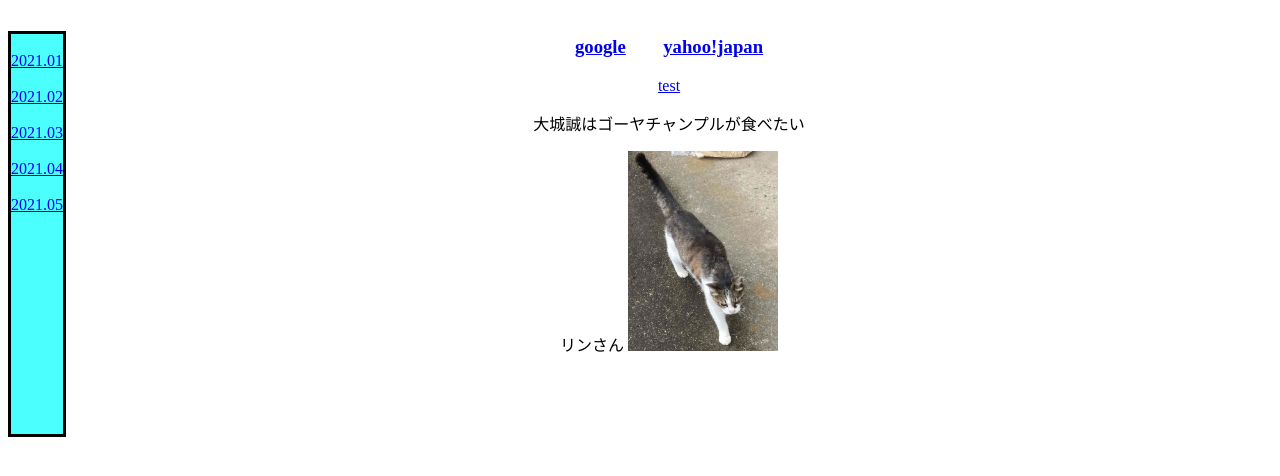
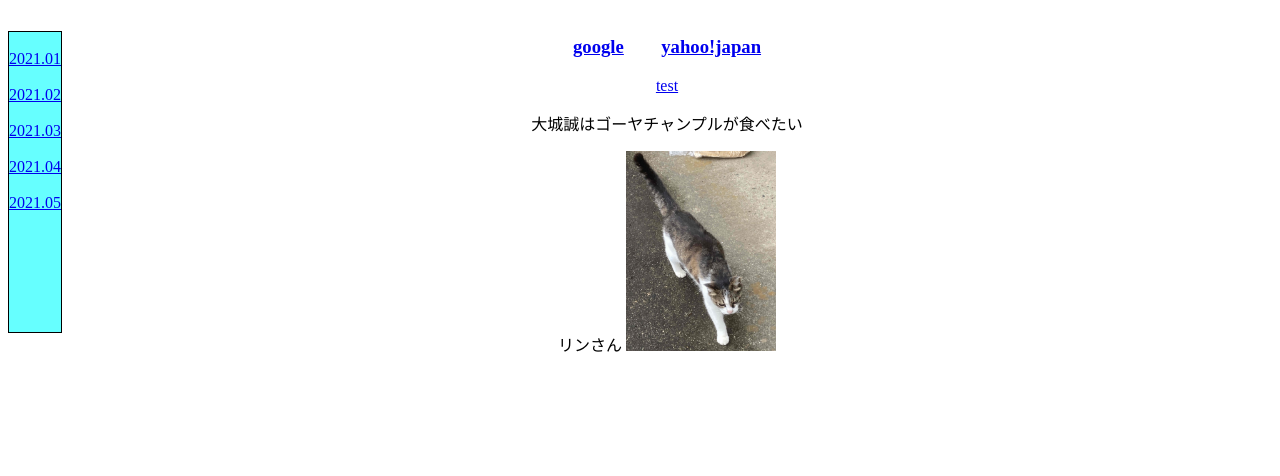
Before and after one commit to 1712200405/1712200405.github.io, a plain HTML site: page index.html in a window 1280 px wide. Shown: the part 314-790 px from the top of the page. Drawn offline with Linux system fonts and the light colour scheme.

Commit message:
Update test.css

```diff
--- a/test.css
+++ b/test.css
@@ -13,8 +13,8 @@
 .example{
     float: left;
     list-style: none;
-    height: 400px;
+    height: 300px;
     weight: 300px;
-    background-color: rgba(0, 255, 255, 0.7);
-    border: 3px solid;
+    background-color: rgba(0, 255, 255, 0.6);
+    border: 1px solid;
 }
```
